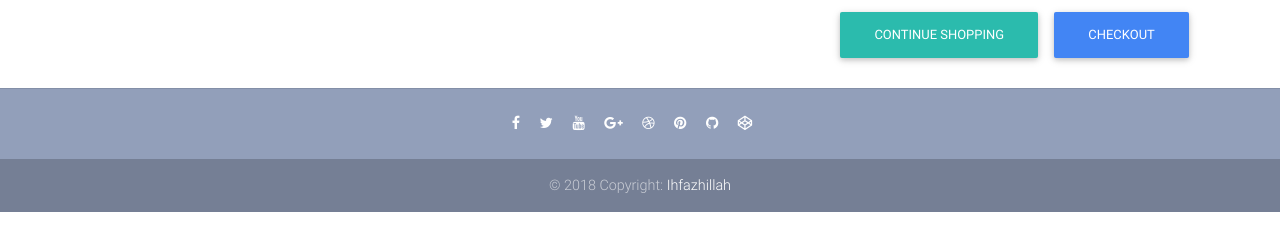
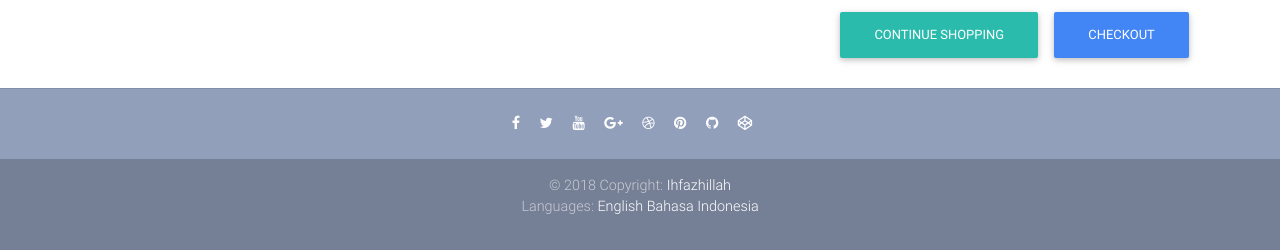
Before and after one commit to ihfazhillah/myshop-django, a Django app: page /en/cart/ in a window 1280 px wide. Shown: the part 642-892 px from the top of the page. Before the commit the page ends 854 px from the top, so only its background shows below. Run offline with Django 3.2, Linux system fonts and the light colour scheme; parts of the project's set-up code (start-up, migrations or seed data) failed here and were passed over; some libraries are stand-ins or nearby versions.

Commit message:
add lang switcher

```diff
--- a/templates/base.html
+++ b/templates/base.html
@@ -175,6 +175,15 @@
     <div class="footer-copyright py-3">
       © 2018 Copyright:
       <a href="https://blog.ihfazh.com" target="_blank">Ihfazhillah</a>
+      {% get_current_language as LANGUAGE_CODE %}
+      {% get_available_languages as LANGUAGES %}
+      {% get_language_info_list for LANGUAGES  as languages %}
+      <p>
+      {% trans 'Languages' %}:
+      {% for language in languages %}
+      <a href="/{{ language.code }}">{{language.name_local}}</a>
+      {% endfor %}
+      </p>
     </div>
     <!--/.Copyright-->
 
```
